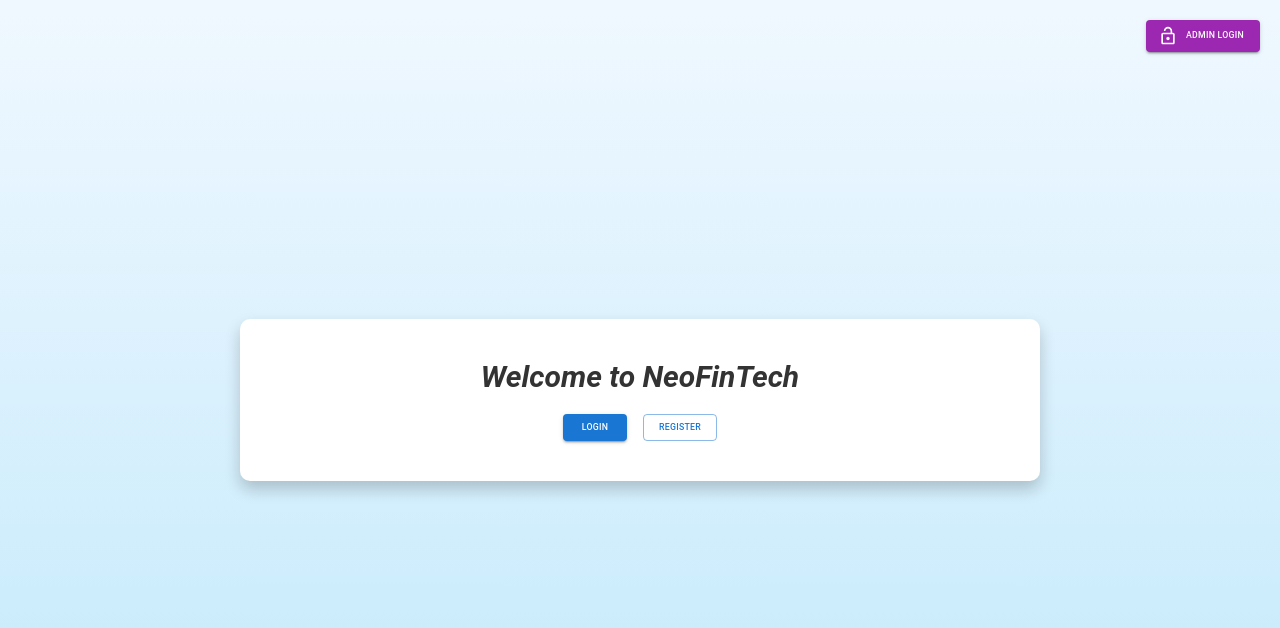
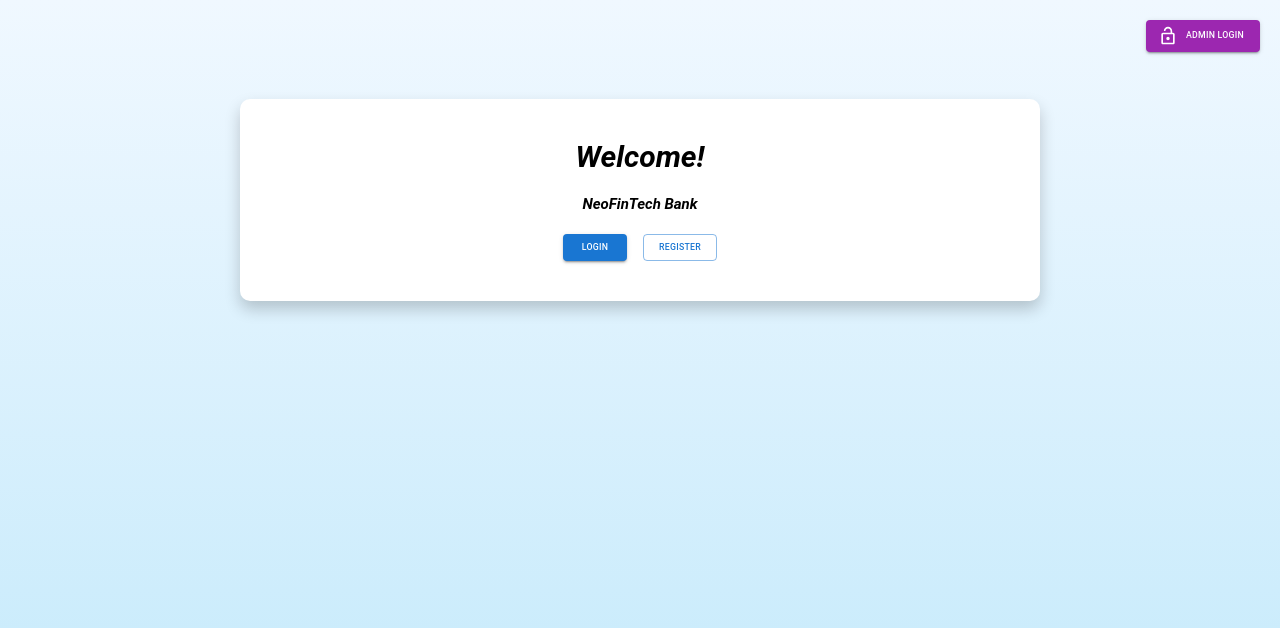
Before and after one commit to BANK-APP-GROUP-4/frontend, a React (Create React App) app: page / in a window 1280 px wide. Shown: the top 628 px of the page. Built offline with nearby package versions, Linux system fonts and the light colour scheme.

Commit message:
Update HomeScreen.js

```diff
--- a/src/screens/HomeScreen.js
+++ b/src/screens/HomeScreen.js
@@ -1,10 +1,24 @@
-import React from "react";
+import React, { useEffect, useState } from "react";
 import { Link } from "react-router-dom";
 import { Container, Typography, Button, Grid, Paper, Box } from "@mui/material";
 import { LockOpen } from "@mui/icons-material";
 
 const HomeScreen = () => {
     const isLoggedIn = localStorage.getItem("customer_token") ? true : false;
+    const [animationText, setAnimationText] = useState("");
+    const welcomeText = "Welcome!";
+
+    useEffect(() => {
+        const textInterval = setInterval(() => {
+            if (welcomeText.length > animationText.length) {
+                setAnimationText(welcomeText.slice(0, animationText.length + 1));
+            } else {
+                clearInterval(textInterval);
+            }
+        }, 200); // Adjust the speed of animation here (in milliseconds)
+
+        return () => clearInterval(textInterval);
+    }, [animationText]);
 
     return (
         <div
@@ -17,15 +31,18 @@
             }}
         >
             <Container
-                maxWidth="xl"
+                maxWidth="lg"
                 style={{
-                    backgroundColor: "#fff", // White background
+                    backgroundColor: "#fff",
                     borderRadius: "10px",
                     textAlign: "center",
-                    boxShadow: "0px 8px 16px rgba(0, 0, 0, 0.2)", // Subtle shadow
-                    width: "75%", // 75% of the page width
-                    maxWidth: "800px", // Maximum width for content
+                    boxShadow: "0px 8px 16px rgba(0, 0, 0, 0.2)",
+                    width: "80%",
+                    maxWidth: "800px",
                     padding: "40px",
+                    position: "relative",
+                    top: "-200px",
+                    height: "calc(100% + 200px)",
                 }}
             >
                 <Typography
@@ -33,11 +50,19 @@
                     style={{
                         fontStyle: "italic",
                         fontWeight: "bold",
-                        color: "#333", // Dark gray text color
+                        color: "#000", // Black text color
                         marginBottom: "20px",
                     }}
                 >
-                    Welcome to NeoFinTech
+                    {animationText}
+                </Typography>
+                <Typography
+                    variant="h5"
+                    style={{
+                        marginBottom: "20px",
+                    }}
+                >
+                    <span style={{ fontStyle: "italic", fontWeight: "bold" }}>NeoFinTech Bank</span>
                 </Typography>
                 <Grid container spacing={2} justifyContent="center">
                     {isLoggedIn ? (
@@ -80,8 +105,8 @@
             <Box
                 style={{
                     position: "absolute",
-                    top: "20px", // Adjust the top position as needed
-                    right: "20px", // Adjust the right position as needed
+                    top: "20px",
+                    right: "20px",
                 }}
             >
                 <Button
```
